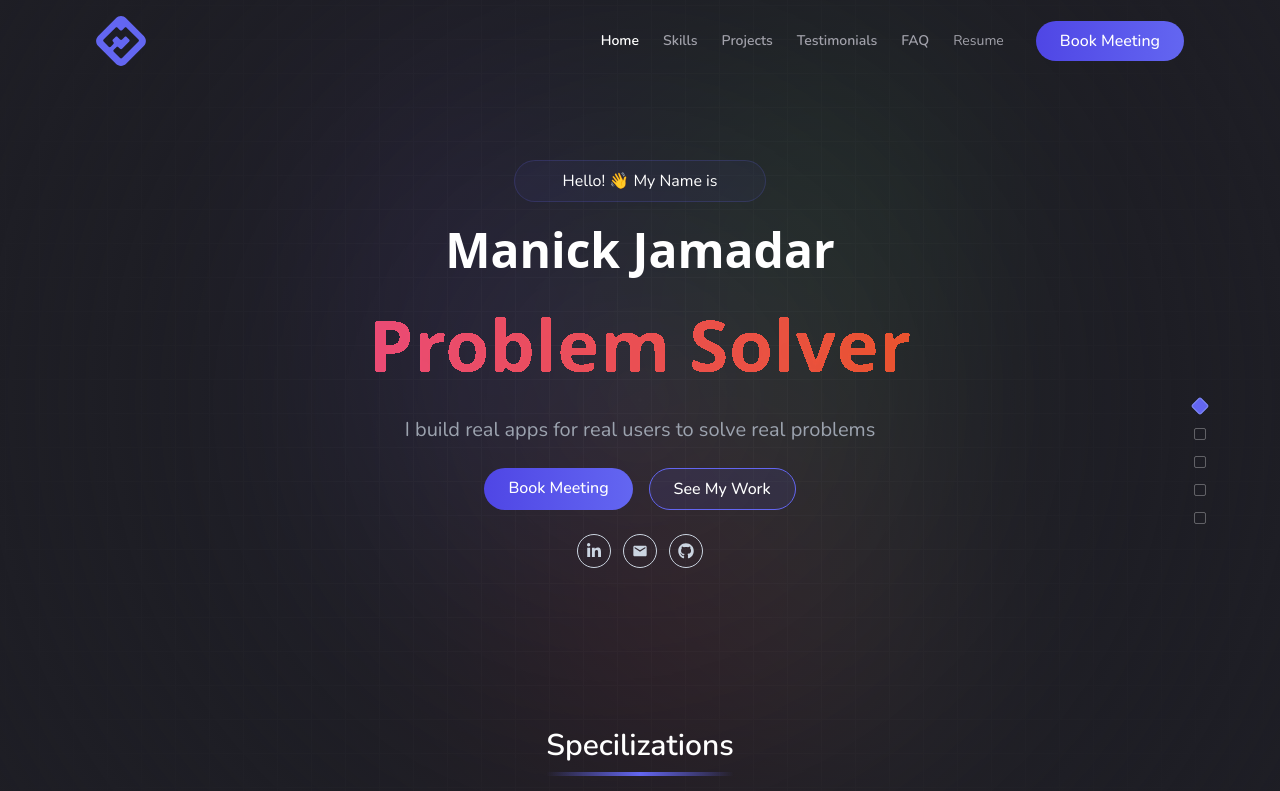
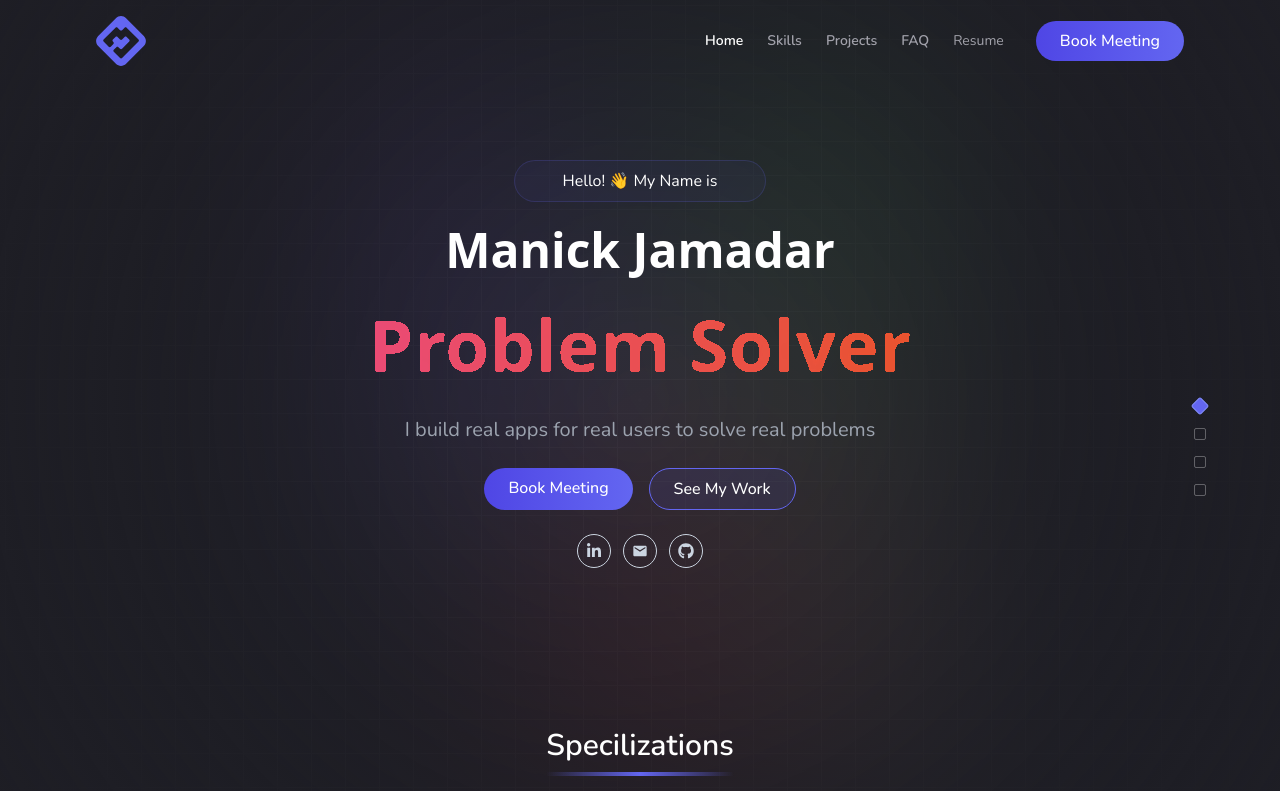
Before and after one commit to manickjamadar/personal-website, a Next.js app: page / in a window 1280 px wide. Shown: the top 791 px of the page. Built offline with nearby package versions, Linux system fonts and the light colour scheme.

Commit message:
TODO: add proper testimonial section

```diff
--- a/app/data/navLinks.ts
+++ b/app/data/navLinks.ts
@@ -7,7 +7,7 @@ const navLinks: INavLink[] = [
   { name: "Home", url: LinkPath.hashHome },
   { name: "Skills", url: LinkPath.skills },
   { name: "Projects", url: LinkPath.projects },
-  { name: "Testimonials", url: LinkPath.testimonials },
+  // { name: "Testimonials", url: LinkPath.testimonials },
   { name: "FAQ", url: LinkPath.faq },
 ];
 export default navLinks;
--- a/app/data/testimonials.ts
+++ b/app/data/testimonials.ts
@@ -10,13 +10,6 @@ export interface ITestimonial {
 
 const myTestimonials: ITestimonial[] = [
   {
-    designation: "Founder & CEO at Nessvel",
-    imageUrl: LinkPath.subhadipMaityProfileImage,
-    name: "Subhadip Maity",
-    quote:
-      "Manick Jamadar is an exceptional software developer at Nessvel IT Services. His technical brilliance, innovative solutions, and collaborative spirit consistently propel our projects to unparalleled success. A true asset to our team",
-  },
-  {
     designation: "Freelance UI/UX designer",
     imageUrl: LinkPath.nasrinKhatunProfileImage,
     name: "Nasrin Khatun",
--- a/app/page.tsx
+++ b/app/page.tsx
@@ -83,9 +83,9 @@ const HomePage = () => {
         <section id="projects" className="section-spacing">
           <ProjectSection />
         </section>
-        <section id="testimonials" className="section-spacing">
+        {/* <section id="testimonials" className="section-spacing">
           <TestimonialSection />
-        </section>
+        </section> */}
         <section id="faq" className="section-spacing">
           <FAQSection />
         </section>
```
